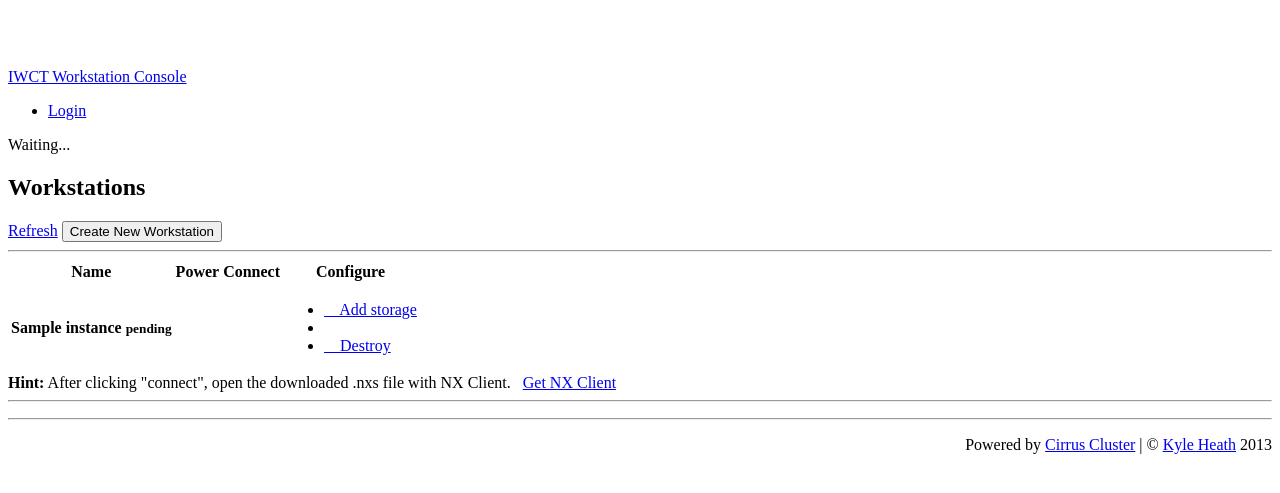
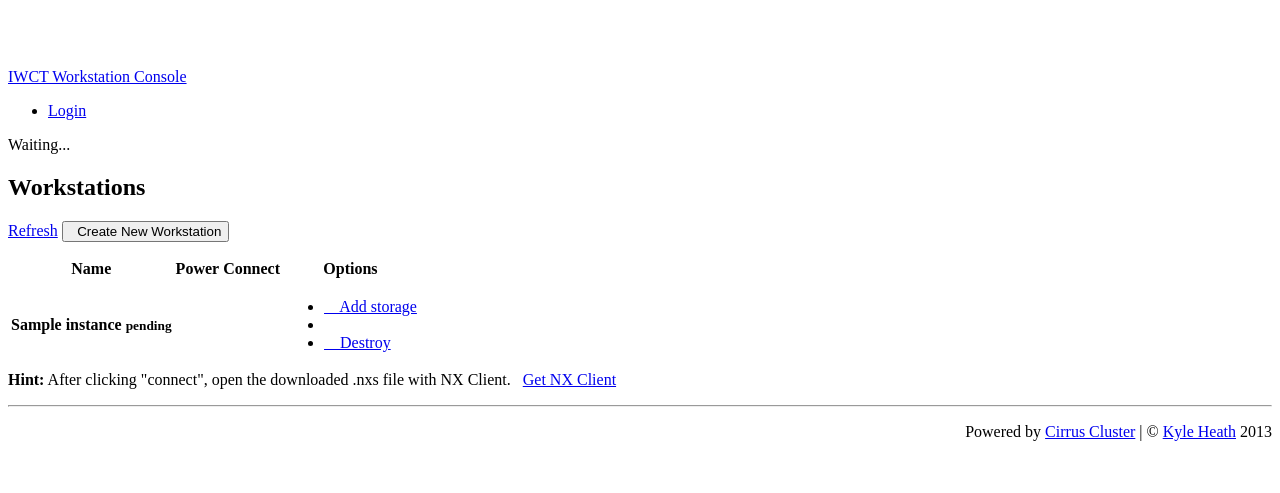
Before and after one commit to heathkh/iwct-webclient, a Django app: template server/webclient/templates/workstations.html in a window 1280 px wide. Shown: the top 493 px of the page. Run offline with Django 3.2, Linux system fonts and the light colour scheme; the template is opened without the code that fills it: most values are stand-ins (such as "Sample title", 1, 10 or a date in 2020); some libraries are stand-ins or nearby versions.

Commit message:
Tweaks UI.

```diff
--- a/server/webclient/templates/base.html
+++ b/server/webclient/templates/base.html
@@ -34,10 +34,10 @@
 	          <li class="dropdown">
 		          <a href="#" class="dropdown-toggle" data-toggle="dropdown"> Logged in as <b>{{ user.username }}</b> <i class="icon-user"></i> <b class="caret"></b></a>
 		          <ul class="dropdown-menu">
-		          <li><a href="{% url 'workstations' %}">Workstations</a></li>
-		            <li><a href="{% url 'auth_password_change' %}">Change password</a></li>
+		          <li><a href="{% url 'workstations' %}"></b> <i class="icon-list"></i>&nbsp; &nbsp; Workstations</a></li>
+		            <li><a href="{% url 'auth_password_change' %}"><i class="icon-wrench"></i>&nbsp; &nbsp; Change password</a></li>
 		            <li class="divider"></li>
-		            <li><a href="{% url 'auth_logout' %}">Log out</a></a></li>
+		            <li><a href="{% url 'auth_logout' %}"><i class="icon-off"></i>&nbsp; &nbsp;  Log out</a></li>
 		          </ul>
 	          </li>
 						{% else %}
--- a/server/webclient/templates/workstations.html
+++ b/server/webclient/templates/workstations.html
@@ -76,15 +76,15 @@ function OpenNxClientInstallWindow(){
 	<div class="row">
 	  <div class="span8">
 		<h2>Workstations</h2>
-		  <a href="." class="btn btn-small"><i class="icon-black icon-refresh"></i> Refresh</a>  <button class="btn btn-small btn-success" onclick="Load('/create/')">Create New Workstation</button>
-		<hr>
+		  <a href="." class="btn btn-small"><i class="icon-black icon-refresh"></i> Refresh</a>  <button class="btn btn-small btn-success" onclick="Load('/create/')"><i class="icon-plus icon-white"></i>&nbsp; Create New Workstation</button>
+		<div style="height: 15px;"></div>
 		<table class="table table-hover table-bordered ">
 			<thead>
 			  <tr>
 			    <th>Name</th>
 			    <th>Power</th>
 			    <th>Connect</th>
-			    <th>Configure</th>
+			    <th>Options</th>
 			  </tr>
 			</thead>
 			<tbody>
@@ -106,14 +106,14 @@ function OpenNxClientInstallWindow(){
 			  <td>
 			    {% if instance.state == "running" %}
 			  	<div class="btn-group">
-						<button class="btn" onclick="Load('/connect/{{instance.id}}')">Connect</button>
+						<button class="btn" onclick="Load('/connect/{{instance.id}}')"><i class="icon-black icon-share-alt"></i> Connect</button>
 					</div>
 					{% endif %}
 			  </td>
 			  <td>
 				  <div class="btn-group">
 					  <a class="btn dropdown-toggle" data-toggle="dropdown" href="#">
-					    <i class="icon-black icon-wrench"></i>
+					    <i class="icon-black icon-cog"></i>
 					    <span class="caret"></span>
 					  </a>
 					  <ul class="dropdown-menu" style="text-align: left;">
@@ -137,7 +137,6 @@ function OpenNxClientInstallWindow(){
     </div>
 	  </div> <!-- span8 -->
 	</div> <!-- row -->
-	<hr>
 	<div class="row">
 	  <div class="span4">
     </div>
```
